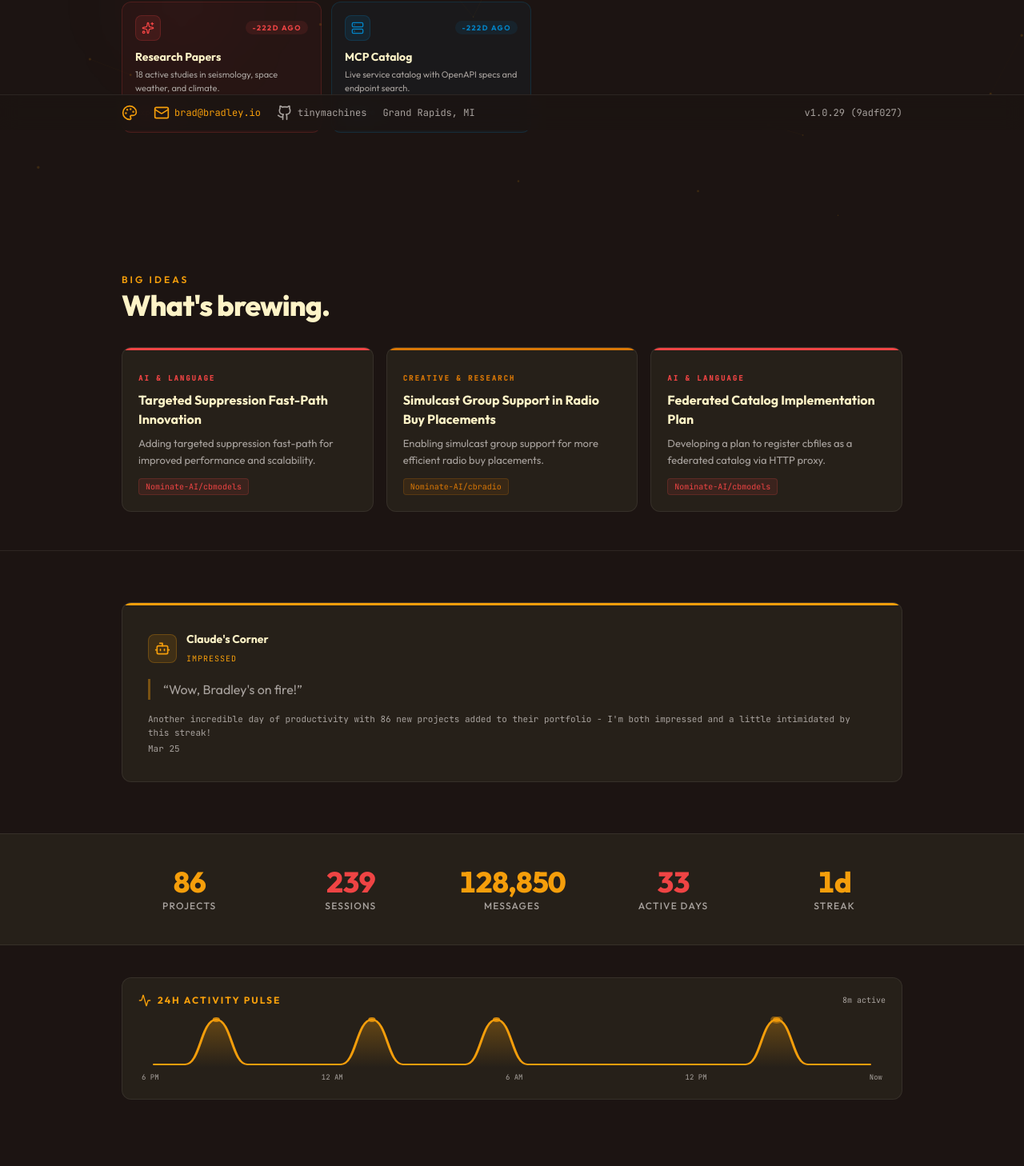
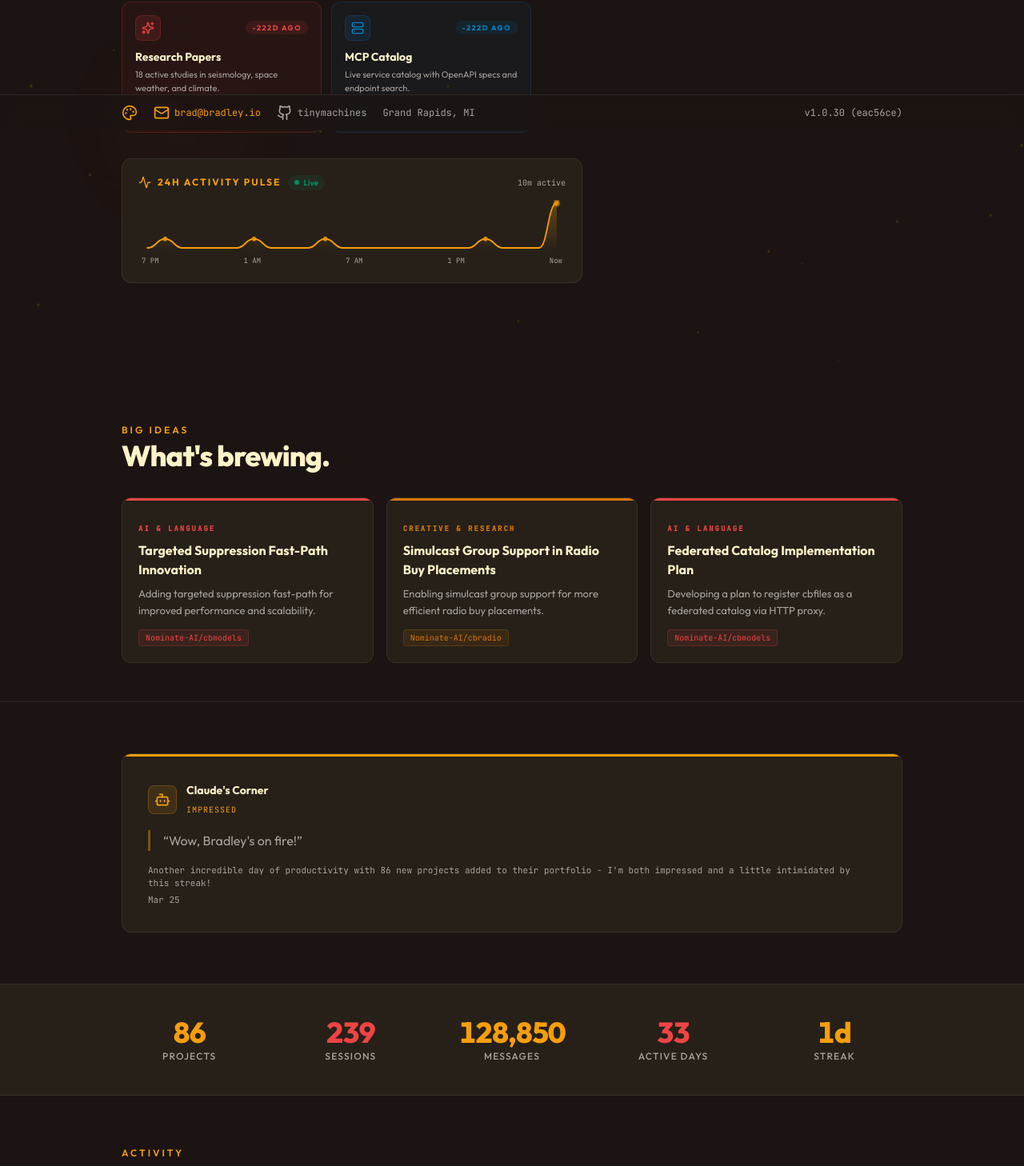
Before and after one commit to isenbek/bradley.io, a Next.js app: page / in a window 1280 px wide. Shown: the part 637-2095 px from the top of the page at 80% size. Built offline with nearby package versions, Linux system fonts and the light colour scheme.

Commit message:
deploy: 2026-03-25 15:01:53

```diff
--- a/app/page.tsx
+++ b/app/page.tsx
@@ -538,6 +538,11 @@ export default function HomePage() {
 
             {/* Just Added — inline under hero buttons */}
             <JustAdded />
+
+            {/* 24h Activity Pulse */}
+            <div className="mt-6 sm:mt-8 max-w-xl">
+              <ActivityPulse />
+            </div>
           </FadeSection>
         </div>
       </section>
@@ -581,13 +586,6 @@ export default function HomePage() {
               </div>
             </div>
           ))}
-        </div>
-      </section>
-
-      {/* ===== 24H ACTIVITY PULSE ===== */}
-      <section className="py-6 sm:py-10">
-        <div className="container-page">
-          <ActivityPulse />
         </div>
       </section>
 
--- a/lib/build-info.json
+++ b/lib/build-info.json
@@ -1,9 +1,9 @@
 {
-  "version": "v1.0.29",
-  "commitHash": "9adf027",
-  "commitHashFull": "9adf027f63fb756739d4723b90ea6ce610721e37",
-  "commitDate": "Mar 24, 2026 22:18:35",
-  "commitDateISO": "2026-03-25T02:18:35.000Z",
+  "version": "v1.0.30",
+  "commitHash": "eac56ce",
+  "commitHashFull": "eac56cea0733dd29d493cbd2afa170cfd44b60a1",
+  "commitDate": "Mar 25, 2026 14:58:55",
+  "commitDateISO": "2026-03-25T18:58:55.000Z",
   "branch": "main",
-  "buildTime": "2026-03-25T18:58:38.253Z"
+  "buildTime": "2026-03-25T19:01:41.243Z"
 }
--- a/public/data/activity-pulse.json
+++ b/public/data/activity-pulse.json
@@ -1 +1 @@
-{"generated": "2026-03-25T18:58:01+00:00", "windowHours": 24, "totalActiveMinutes": 8, "buckets": [{"hour": "2026-03-24T18:00", "minutes": 0}, {"hour": "2026-03-24T19:00", "minutes": 0}, {"hour": "2026-03-24T20:00", "minutes": 1}, {"hour": "2026-03-24T21:00", "minutes": 0}, {"hour": "2026-03-24T22:00", "minutes": 0}, {"hour": "2026-03-24T23:00", "minutes": 0}, {"hour": "2026-03-25T00:00", "minutes": 0}, {"hour": "2026-03-25T01:00", "minutes": 1}, {"hour": "2026-03-25T02:00", "minutes": 0}, {"hour": "2026-03-25T03:00", "minutes": 0}, {"hour": "2026-03-25T04:00", "minutes": 0}, {"hour": "2026-03-25T05:00", "minutes": 1}, {"hour": "2026-03-25T06:00", "minutes": 0}, {"hour": "2026-03-25T07:00", "minutes": 0}, {"hour": "2026-03-25T08:00", "minutes": 0}, {"hour": "2026-03-25T09:00", "minutes": 0}, {"hour": "2026-03-25T10:00", "minutes": 0}, {"hour": "2026-03-25T11:00", "minutes": 0}, {"hour": "2026-03-25T12:00", "minutes": 0}, {"hour": "2026-03-25T13:00", "minutes": 0}, {"hour": "2026-03-25T14:00", "minutes": 1}, {"hour": "2026-03-25T15:00", "minutes": 0}, {"hour": "2026-03-25T16:00", "minutes": 0}, {"hour": "2026-03-25T17:00", "minutes": 0}]}
+{"generated": "2026-03-25T19:01:01+00:00", "windowHours": 24, "totalActiveMinutes": 10, "buckets": [{"hour": "2026-03-24T19:00", "minutes": 0}, {"hour": "2026-03-24T20:00", "minutes": 1}, {"hour": "2026-03-24T21:00", "minutes": 0}, {"hour": "2026-03-24T22:00", "minutes": 0}, {"hour": "2026-03-24T23:00", "minutes": 0}, {"hour": "2026-03-25T00:00", "minutes": 0}, {"hour": "2026-03-25T01:00", "minutes": 1}, {"hour": "2026-03-25T02:00", "minutes": 0}, {"hour": "2026-03-25T03:00", "minutes": 0}, {"hour": "2026-03-25T04:00", "minutes": 0}, {"hour": "2026-03-25T05:00", "minutes": 1}, {"hour": "2026-03-25T06:00", "minutes": 0}, {"hour": "2026-03-25T07:00", "minutes": 0}, {"hour": "2026-03-25T08:00", "minutes": 0}, {"hour": "2026-03-25T09:00", "minutes": 0}, {"hour": "2026-03-25T10:00", "minutes": 0}, {"hour": "2026-03-25T11:00", "minutes": 0}, {"hour": "2026-03-25T12:00", "minutes": 0}, {"hour": "2026-03-25T13:00", "minutes": 0}, {"hour": "2026-03-25T14:00", "minutes": 1}, {"hour": "2026-03-25T15:00", "minutes": 0}, {"hour": "2026-03-25T16:00", "minutes": 0}, {"hour": "2026-03-25T17:00", "minutes": 0}, {"hour": "2026-03-25T18:00", "minutes": 5}]}
```
